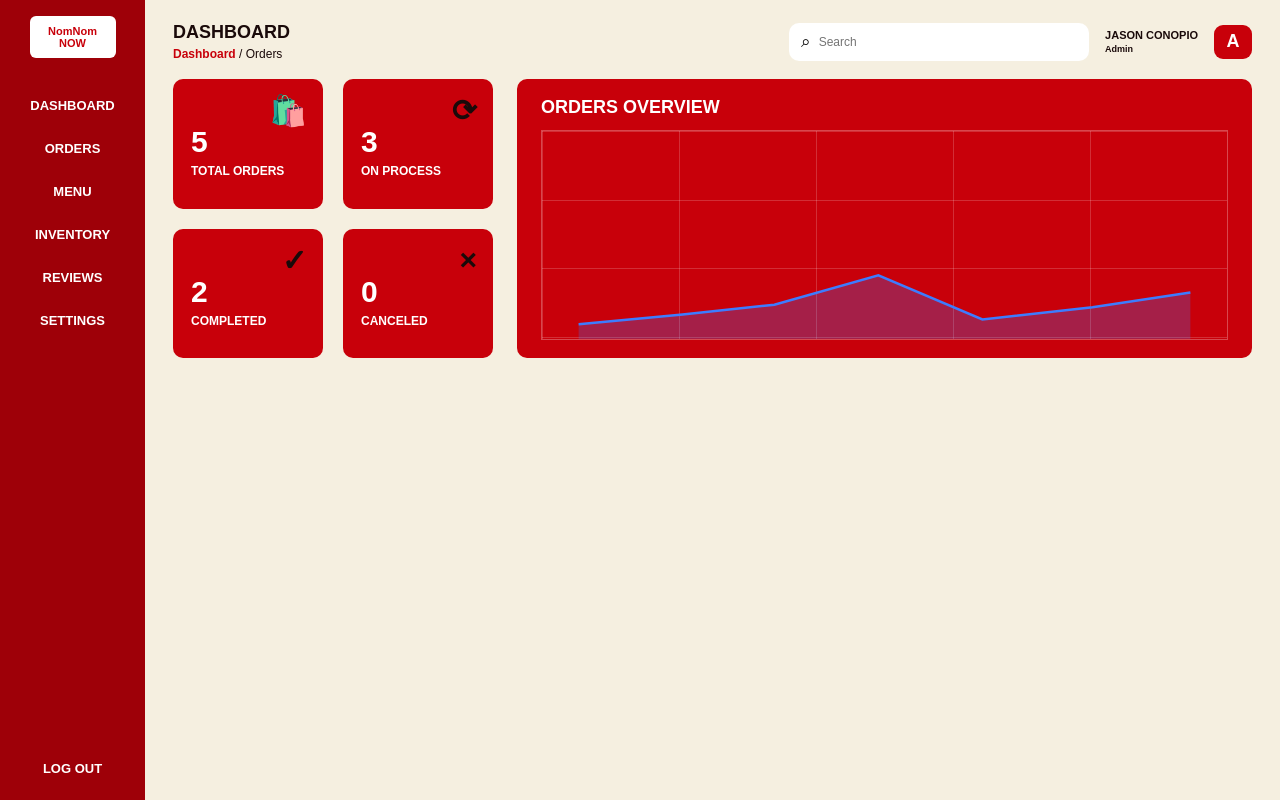
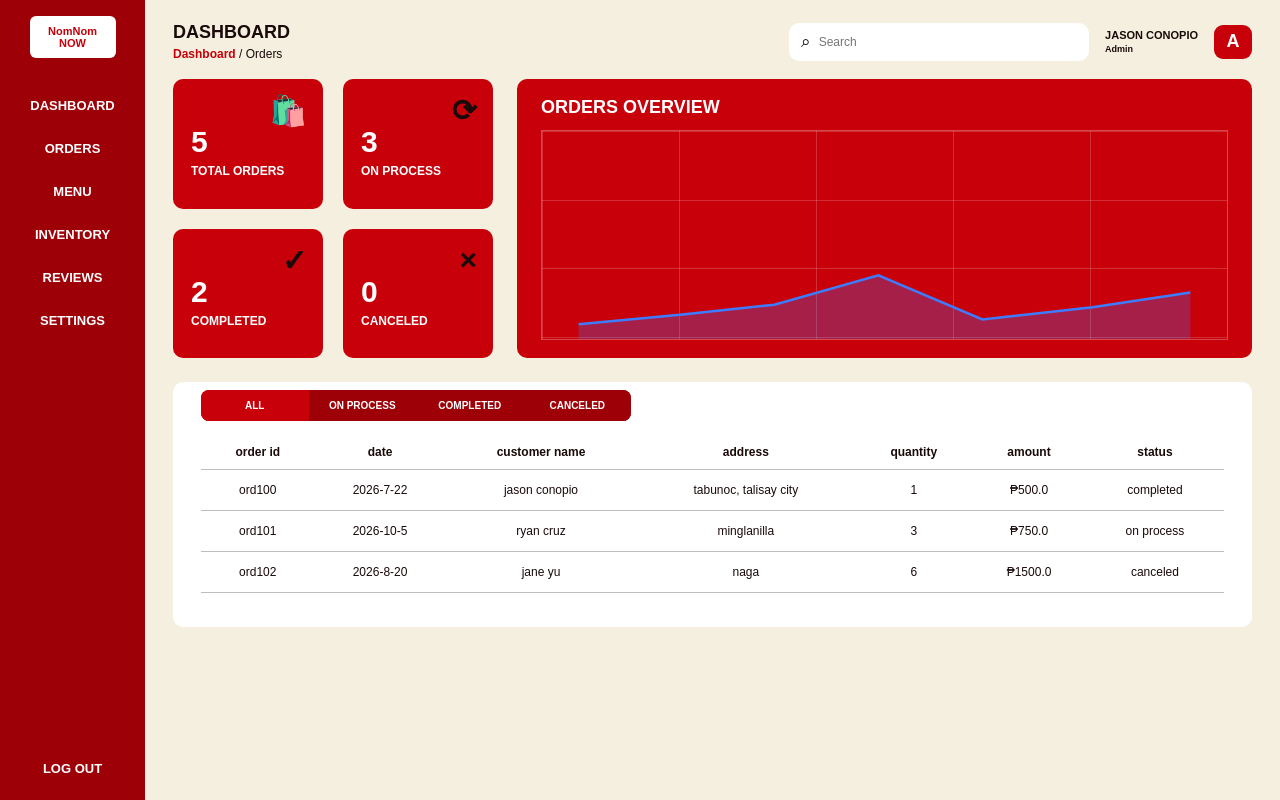
Before and after one commit to phebsv/REACTJS-Simple-Food-Ordering-System, a React (Vite) app in the folder food-ordering-system/: page /admin/dashboard in a window 1280 px wide. Built offline with nearby package versions, Linux system fonts and the light colour scheme; the HTML template or start-up script is replaced by a standard one.

Commit message:
feat: render admin orders table

```diff
--- a/food-ordering-system/src/pages/AdminDashboard.jsx
+++ b/food-ordering-system/src/pages/AdminDashboard.jsx
@@ -411,10 +411,104 @@ const orders = [
     </div>
   </div>
 </section>
+
+            {/* Orders Table */}
+<section
+  style={{
+    backgroundColor: C.white,
+    borderRadius: "10px",
+    padding: "8px 28px 34px",
+    boxSizing: "border-box",
+  }}
+>
+  <div
+    style={{
+      width: "430px",
+      display: "grid",
+      gridTemplateColumns: "repeat(4, 1fr)",
+      backgroundColor: C.redDark,
+      borderRadius: "8px",
+      overflow: "hidden",
+      marginBottom: "14px",
+    }}
+  >
+    {["ALL", "ON PROCESS", "COMPLETED", "CANCELED"].map((tab, index) => (
+      <button
+        key={tab}
+        type="button"
+        disabled
+        style={{
+          border: "none",
+          backgroundColor: index === 0 ? C.red : C.redDark,
+          color: C.white,
+          fontSize: "10px",
+          fontWeight: "900",
+          padding: "10px 6px",
+          cursor: "default",
+        }}
+      >
+        {tab}
+      </button>
+    ))}
+  </div>
+
+  <table
+    style={{
+      width: "100%",
+      borderCollapse: "collapse",
+      textAlign: "center",
+      fontSize: "12px",
+      color: C.text,
+    }}
+  >
+    <thead>
+      <tr>
+        {[
+          "order id",
+          "date",
+          "customer name",
+          "address",
+          "quantity",
+          "amount",
+          "status",
+        ].map((heading) => (
+          <th
+            key={heading}
+            style={{
+              padding: "10px",
+              fontWeight: "800",
+              borderBottom: "1px solid #bdbdbd",
+            }}
+          >
+            {heading}
+          </th>
+        ))}
+      </tr>
+    </thead>
+
+    <tbody>
+      {orders.map((order) => (
+        <tr key={order.orderId}>
+          <td style={tableCellStyle}>{order.orderId}</td>
+          <td style={tableCellStyle}>{order.date}</td>
+          <td style={tableCellStyle}>{order.customerName}</td>
+          <td style={tableCellStyle}>{order.address}</td>
+          <td style={tableCellStyle}>{order.quantity}</td>
+          <td style={tableCellStyle}>₱{order.amount.toFixed(1)}</td>
+          <td style={tableCellStyle}>{order.status}</td>
+        </tr>
+      ))}
+    </tbody>
+  </table>
+</section>
         </main>
       </div>
     </div>
   );
 }
+const tableCellStyle = {
+  padding: "13px 10px",
+  borderBottom: "1px solid #bdbdbd",
+};
 
 export default AdminDashboard;
```
